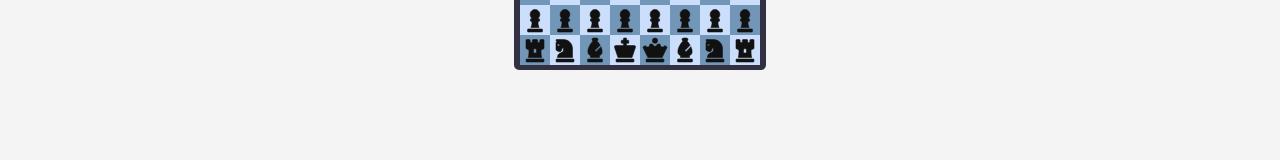
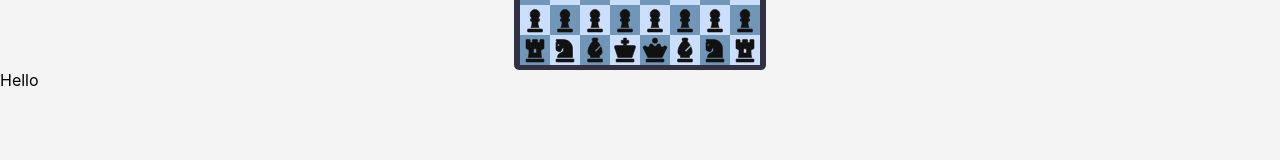
Before and after one commit to alicia-colom/chessable-code-challenge, a React (Create React App) app: page / in a window 1280 px wide. Shown: the part 280-440 px from the top of the page. Built offline with nearby package versions, Linux system fonts and the light colour scheme.

Commit message:
Create Slider component files

```diff
--- a/src/App.jsx
+++ b/src/App.jsx
@@ -2,6 +2,7 @@ import React from "react";
 import "./App.css";
 import Header from "./components/header/Header";
 import Board from "./components/board/Board";
+import Slider from "./components/slider/Slider";
 import Footer from "./components/footer/Footer";
 
 function App() {
@@ -9,6 +10,7 @@ function App() {
     <div className="app">
       <Header />
       <Board />
+      <Slider />
       <Footer />
     </div>
   );
--- a/src/components/slider/Slider.jsx
+++ b/src/components/slider/Slider.jsx
@@ -1,8 +1,12 @@
 import React from "react";
-import "../Slider/scss";
+import "./Slider.css";
 
 const Slider = (props) => {
-  return <></>;
+  return (
+    <>
+      <div>Hello</div>
+    </>
+  );
 };
 
 export default Slider;
```
Also changed, not shown: src/components/slider/Slider.css (added).
